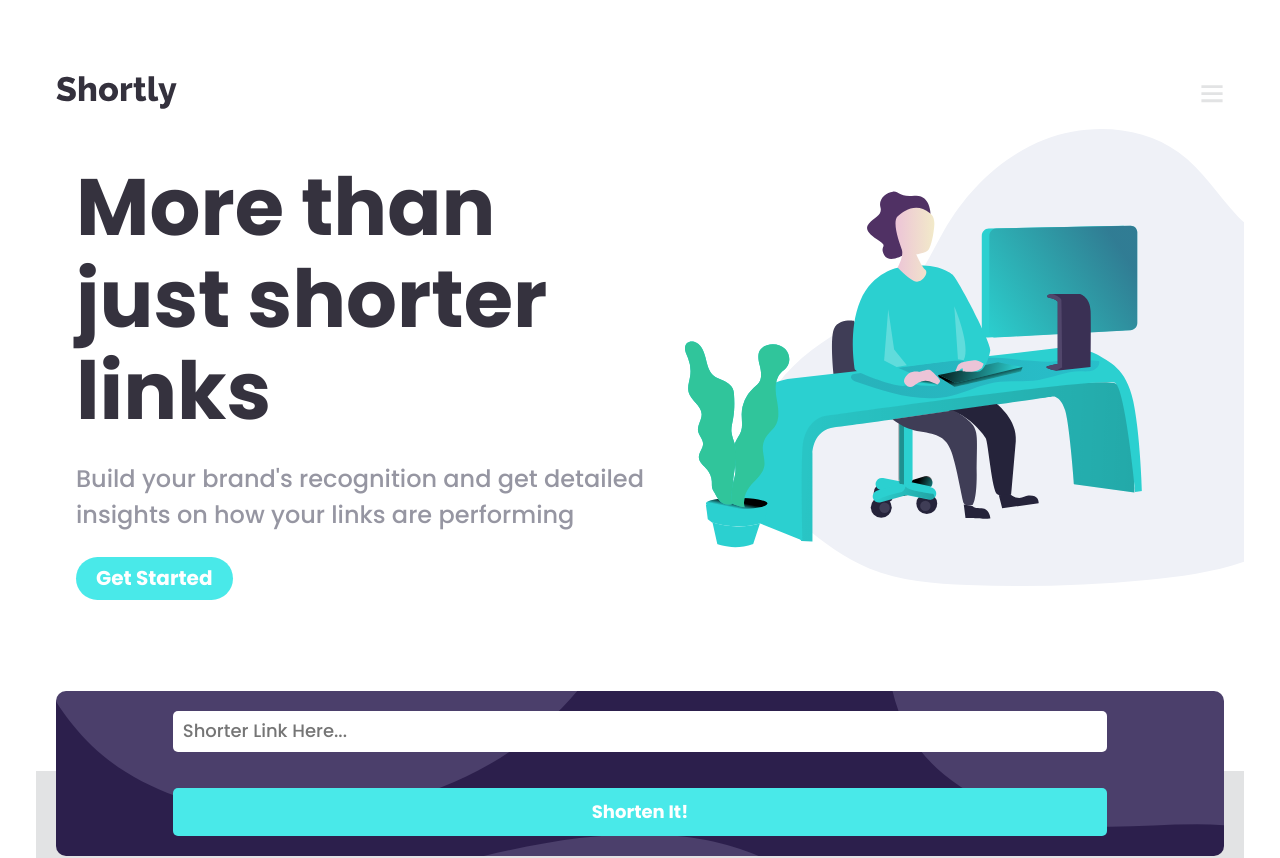
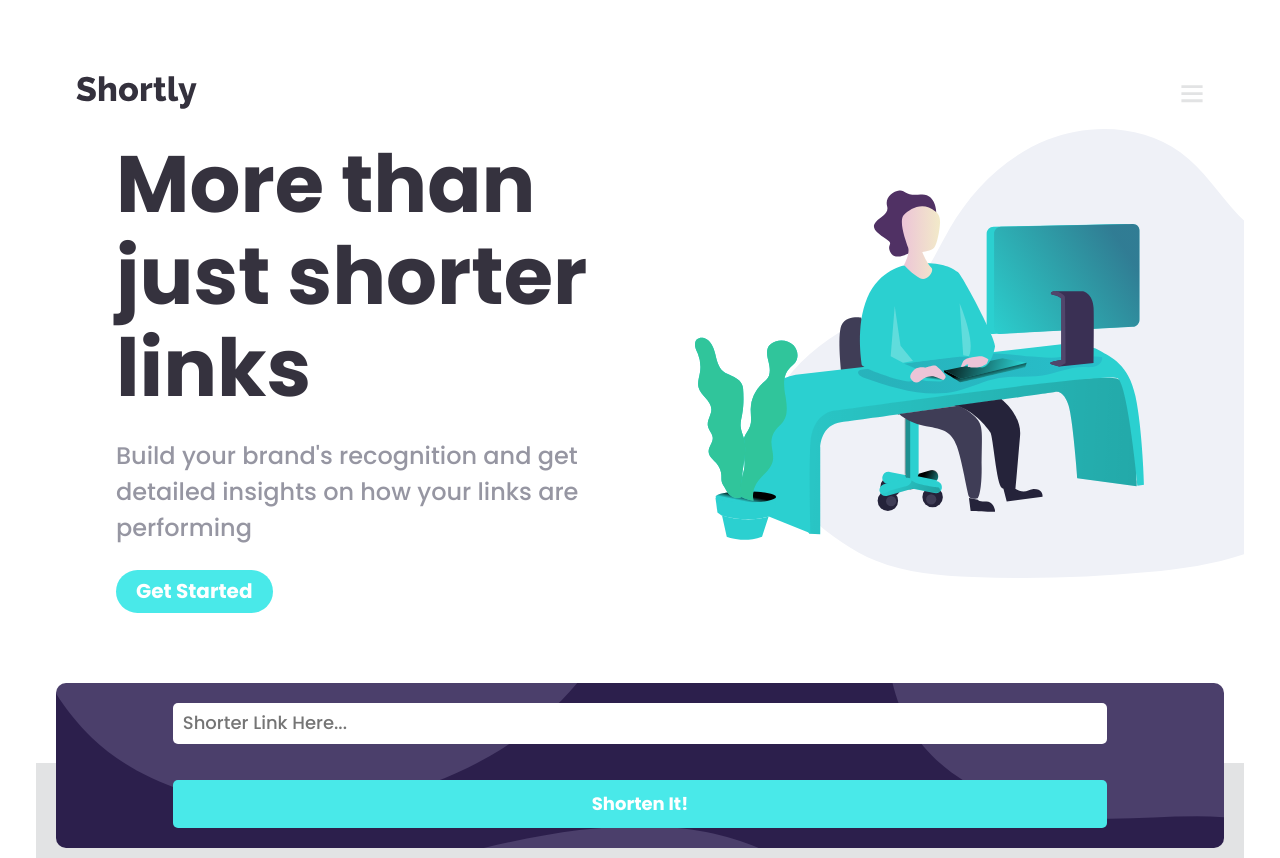
Before and after one commit to byKriz/react-url-short-api, a React (Vite) app: page / in a window 1280 px wide. Shown: the top 858 px of the page. Built offline with nearby package versions, Linux system fonts and the light colour scheme.

Commit message:
terminando el responsive de hero

```diff
--- a/src/components/Header/Header.module.scss
+++ b/src/components/Header/Header.module.scss
@@ -14,7 +14,6 @@
   background-color: white;
   z-index: $header-index;
   // overflow-x: hidden;
-
 
   ul li {
     list-style: none;
@@ -53,7 +52,7 @@
   width: 100%;
   display: flex;
   flex-direction: column;
-//   gap: 30px;
+  //   gap: 30px;
   text-align: center;
   background-color: $dark-violet;
   color: white;
@@ -84,5 +83,12 @@
   display: flex;
   // transform: translate(50%, 0%);
   // right: 50%;
+}
 
+@media (min-width: $tablet) {
+  .Header {
+    padding: 0 40px;
+    padding-top: 40px;
+    padding-bottom: 20px;
+  }
 }
--- a/src/containers/Hero/Hero.module.scss
+++ b/src/containers/Hero/Hero.module.scss
@@ -8,6 +8,7 @@
   flex-direction: column;
   overflow-x: hidden;
   margin-bottom: 140px;
+  // max-width: 1440px;
 }
 
 .imgContainer {
@@ -46,7 +47,6 @@
 }
 
 @media (min-width: $tablet) {
-
   .Hero {
     flex-direction: row-reverse;
     padding-left: 40px;
@@ -60,9 +60,10 @@
 
   .textContainer {
     align-items: flex-start;
-    padding-left: 0;
+    padding-left: 40px;
 
-    h1, p {
+    h1,
+    p {
       text-align: left;
     }
 
@@ -81,8 +82,15 @@
 }
 
 @media (min-width: $desktop) {
+  // .Hero {
+  //   padding-left: 2%;
+  // }
+  // .Hero {
+  //   overflow-x: initial;
+  // }
+
   .textContainer {
-
+    // padding-left: 1%;
 
     h1 {
       font-size: 80px;
```
